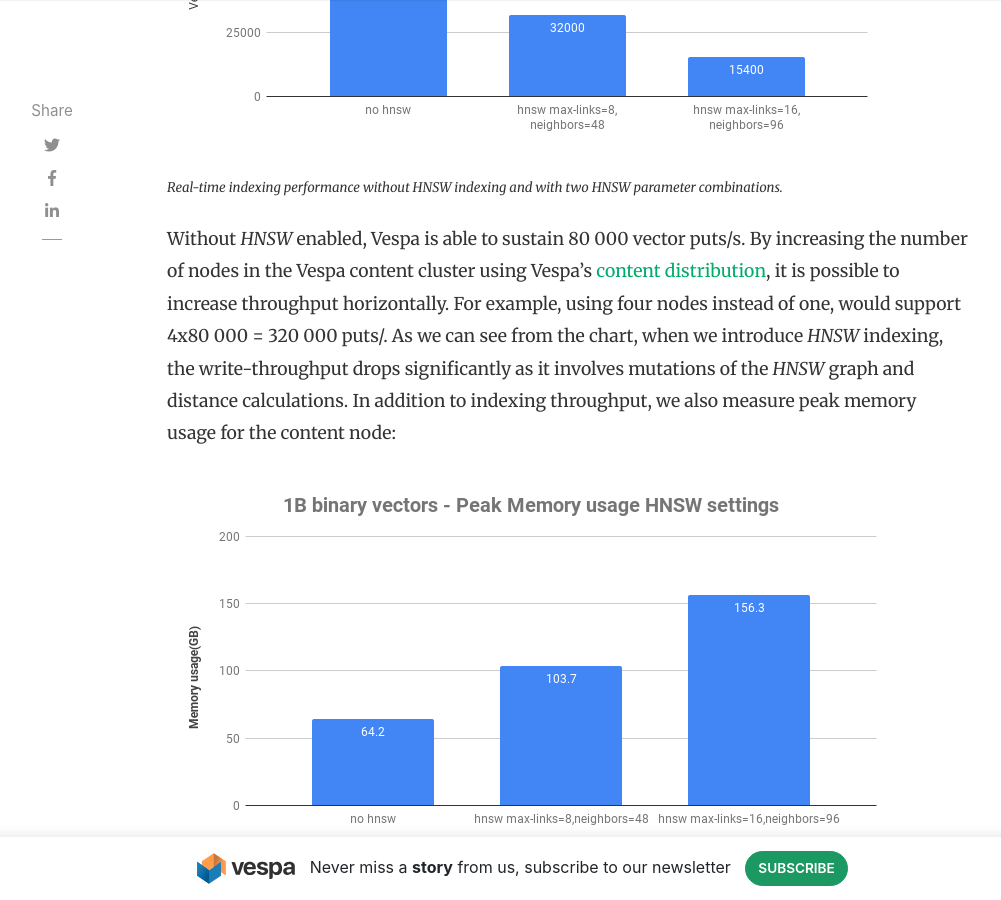
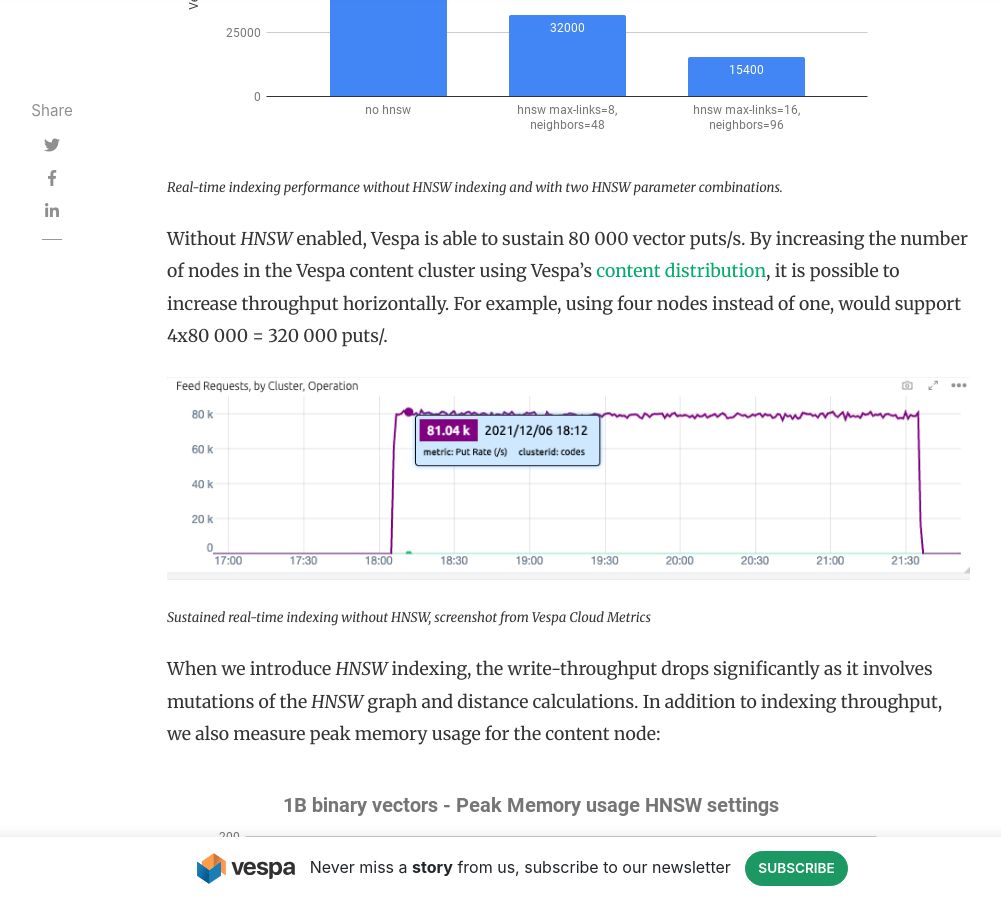
Before and after one commit to vespa-engine/blog, a Jekyll site: the page built from _posts/2022-01-27-billion-scale-knn-part-two.md, in a window 1280 px wide and 900 px high, scrolled down 7825 px. Shown: the whole window, without its empty margins (118-1119 px from the left). Built offline with Jekyll 4.4.1, drawn with Linux system fonts in a browser that asks for light colours; nearby versions of some CDN libraries; comment, search, counter and statistics services are not loaded.

Commit message:
review suggestions and a graph from cloud metrics

```diff
--- a/_posts/2022-01-27-billion-scale-knn-part-two.md
+++ b/_posts/2022-01-27-billion-scale-knn-part-two.md
@@ -247,7 +247,13 @@
 Without *HNSW* enabled, Vespa is able to sustain 80 000 vector puts/s. By increasing the number of nodes in the
 Vespa content cluster using Vespa's [content distribution](https://docs.vespa.ai/en/elastic-vespa.html),
 it is possible to increase throughput horizontally. For example, using four nodes instead of one, would support 4x80 000 = 320 000 puts/.
-As we can see from the chart,  when we introduce *HNSW* indexing, the write-throughput drops significantly as it involves mutations of the
+
+<figure>
+    <img src="/assets/2022-01-27-billion-scale-knn-part-two/throughput_graph.png" alt="Indexing performance"/>
+</figure>
+<sub>*Sustained real-time indexing without HNSW, screenshot from Vespa Cloud Metrics*</sub>
+
+ When we introduce *HNSW* indexing, the write-throughput drops significantly as it involves mutations of the
 *HNSW* graph and distance calculations.  In addition to indexing throughput, we also measure peak memory usage for the content node:
 
 <figure>
```
Also changed, not shown: assets/2022-01-27-billion-scale-knn-part-two/throughput_graph.png (added).
